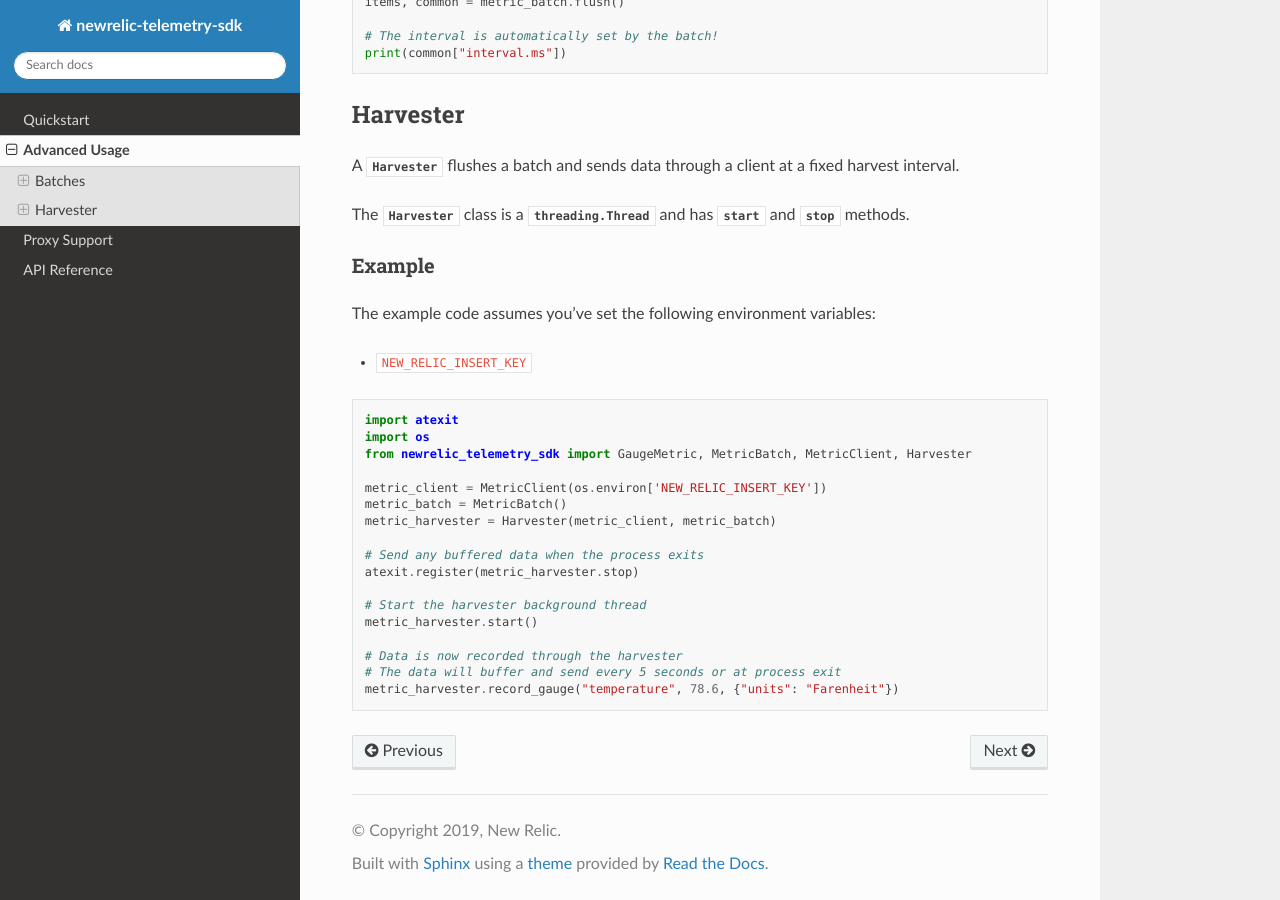
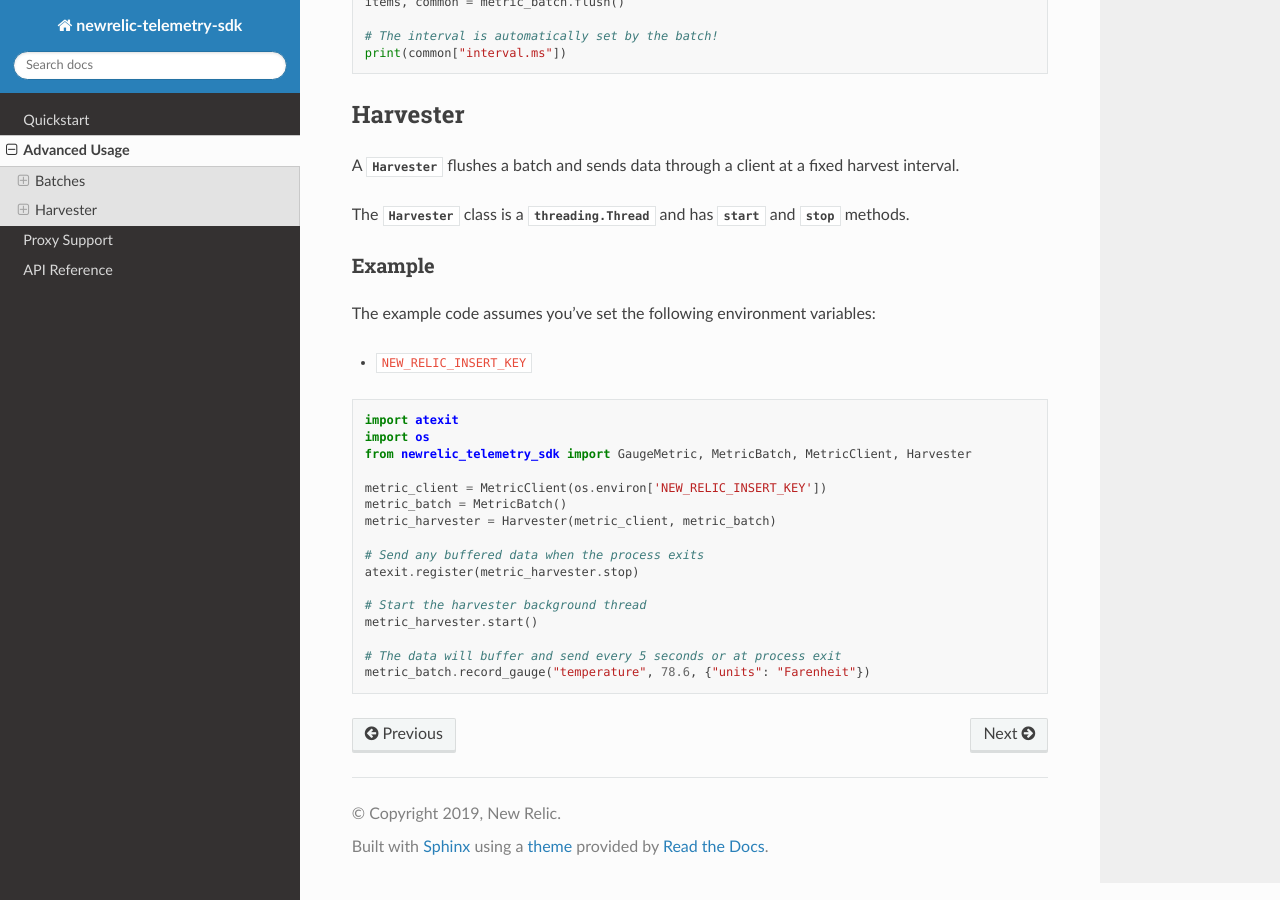
Before and after one commit to newrelic/newrelic-telemetry-sdk-python, a Sphinx documentation site: the page built from docs/advanced.rst, in a window 1280 px wide and 900 px high, scrolled down 868 px. Built offline with Sphinx 7.4.7 and the Read the Docs theme 2.0.0, drawn with Linux system fonts in a browser that asks for light colours; the version number could not be read and is left out.

Commit message:
Fix harvester+batch example in the docs.

```diff
--- a/docs/advanced.rst
+++ b/docs/advanced.rst
@@ -71,6 +71,5 @@
     # Start the harvester background thread
     metric_harvester.start()
 
-    # Data is now recorded through the harvester
     # The data will buffer and send every 5 seconds or at process exit
-    metric_harvester.record_gauge("temperature", 78.6, {"units": "Farenheit"})
+    metric_batch.record_gauge("temperature", 78.6, {"units": "Farenheit"})
```
